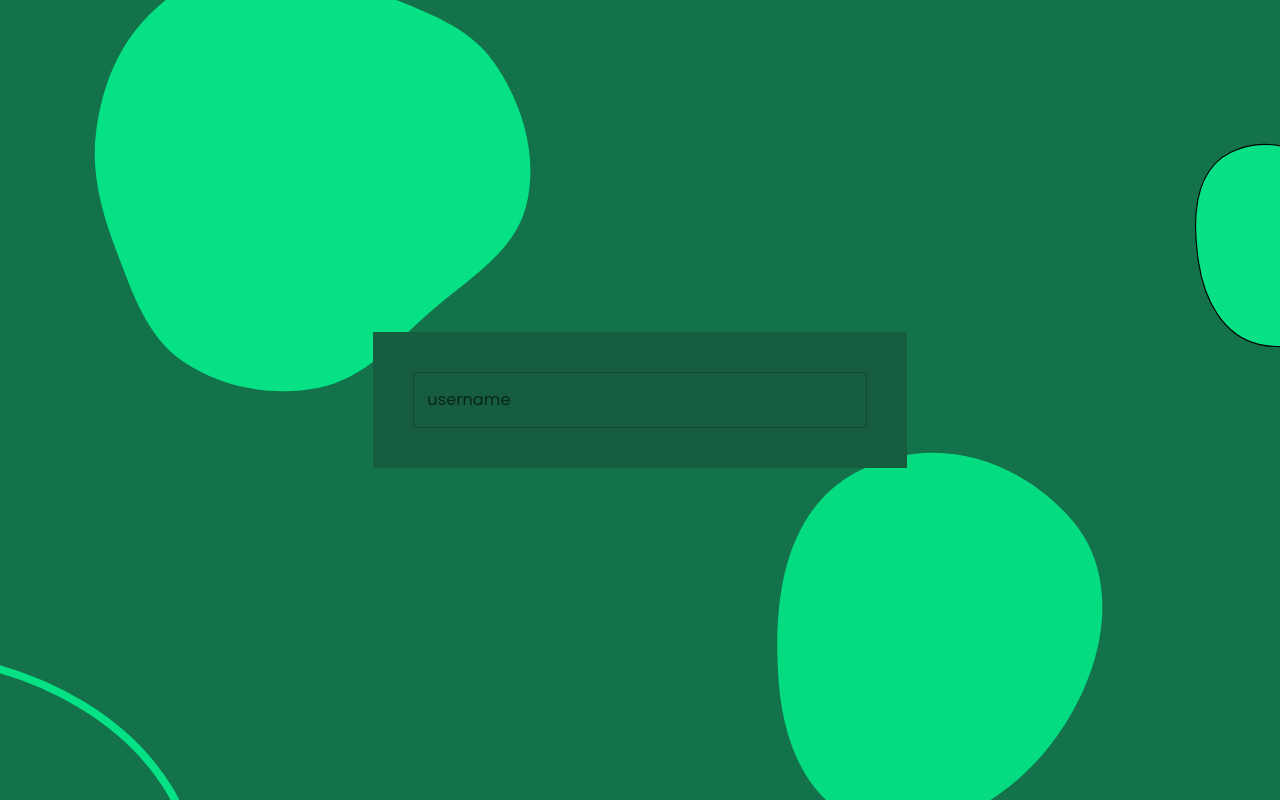
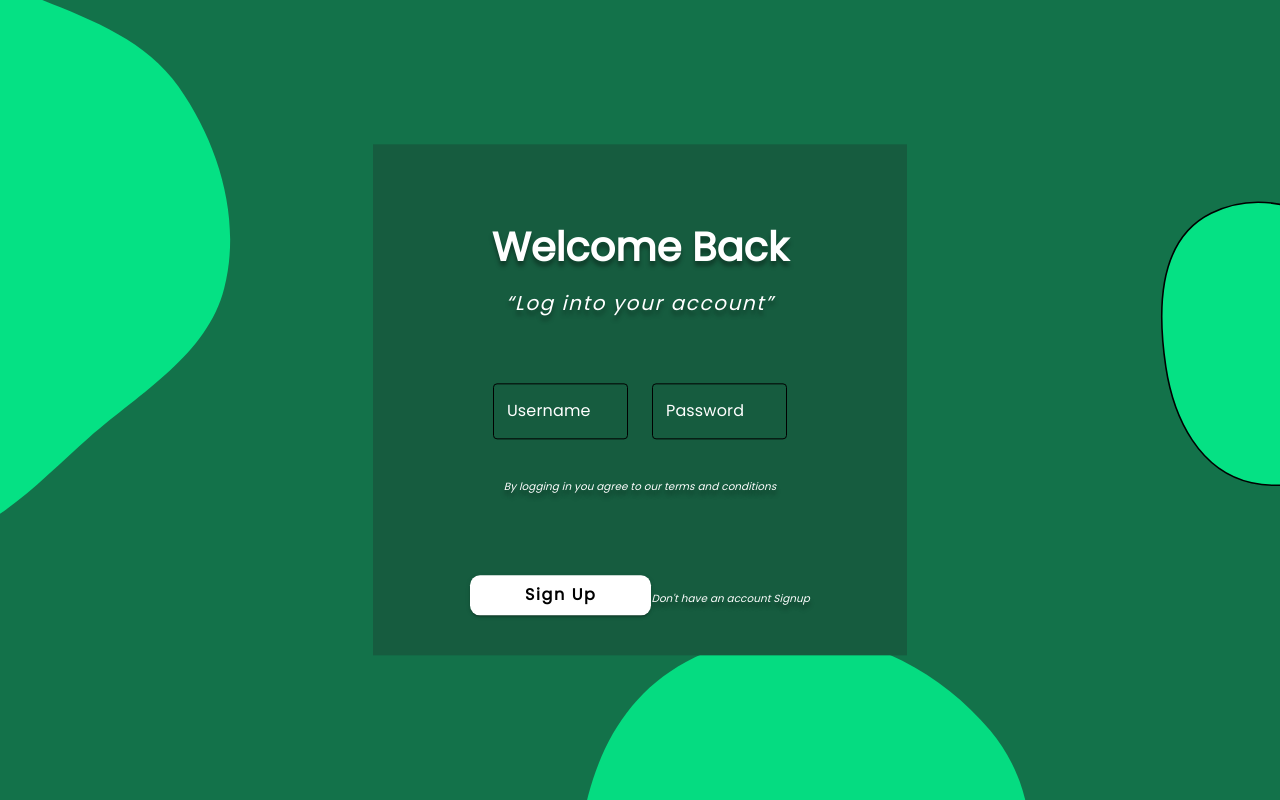
Before and after one commit to EshanTrivedi21/GoSafe, a React (Create React App) app in the folder frontend/: page /login in a window 1280 px wide. Shown: the top 800 px of the page. Built offline with nearby package versions, Linux system fonts and the light colour scheme.

Commit message:
feat: login page done

```diff
--- a/frontend/src/pages/login.js
+++ b/frontend/src/pages/login.js
@@ -1,8 +1,46 @@
 import React from "react";
+import { styled } from "@mui/material/styles";
 import { Theme } from "../assets/theme.js";
-import { Grid, Box, Stack, TextField } from "@mui/material";
+import { Grid, Box, Typography, TextField, Button } from "@mui/material";
+
+const CssTextField = styled(TextField)({
+    label: {
+      color: "#fff",
+    },
+    "&.MuiTextField-root": {
+        backgroundColor: "#165C3F",
+    },
+    "& label.Mui-focused": {
+      color: "#fff",
+    },
+    "& .MuiOutlinedInput-root": {
+      color: "#fff",
+      "& fieldset": {
+        borderColor: "#000",
+      },
+      "&:hover fieldset": {
+        borderColor: "#fff",
+      },
+      "&.Mui-focused fieldset": {
+        borderColor: "#fff",
+      },
+      "& input[type=number]": {
+        "-moz-appearance": "textfield",
+      },
+      "& input[type=number]::-webkit-outer-spin-button": {
+        "-webkit-appearance": "none",
+        margin: 0,
+      },
+      "& input[type=number]::-webkit-inner-spin-button": {
+        "-webkit-appearance": "none",
+        margin: 0,
+      },
+    },
+  });
+
 const Login = () => {
   return (
+    <>
       <Theme>
         <Grid container justifyContent="center">
           <Grid item mobile={12} tablet={8.5} laptop={5}>
@@ -18,22 +56,96 @@ const Login = () => {
                 },
                 my: "50vh",
                 p: 5,
-              py: { mobile: 14, tablet: 5, laptop: 5 },
+                py: { mobile: 20, tablet: 5, laptop: 5 },
                 transform: "translateY(-50%)",
                 overflow: "hidden",
               }}
             >
-            <Stack spacing={3}>
-              <TextField
+              <Typography
+                variant="h3"
+                component="h2"
+                color="primary.contrastText"
+                sx={{
+                  fontWeight: "bold",
+                  textAlign: "center",
+                  mt: { mobile: 2, tablet: 5, laptop: 5 },
+                  mb: 2,
+                  textShadow: "0px 5px 4px rgba(0, 0, 0, 0.36)",
+                  fontSize: "2.5rem",
+                }}
+              >
+                Welcome Back
+              </Typography>
+              <Typography
+                variant="h6"
+                color="primary.contrastText"
+                sx={{
+                  fontStyle: "italic",
+                  letterSpacing: "0.1rem",
+                  textAlign: "center",
+                  textShadow: "0px 5px 4px rgba(0, 0, 0, 0.36)",
+                  mb: 8,
+                }}
+              >
+                “Log into your account”
+              </Typography>
+              <Grid container justifyContent="center" spacing={3}>
+                <Grid item mobile={11} tablet={8.5} laptop={4}>
+                  <CssTextField
                     id="outlined-basic"
-                label="username"
+                    label="Username"
                     variant="outlined"
+                    fullWidth
                   />
-            </Stack>
+                </Grid>
+                <Grid item mobile={11} tablet={8.5} laptop={4}>
+                  <CssTextField
+                    id="outlined-basic"
+                    label="Password"
+                    variant="outlined"
+                    fullWidth
+                  />
+                </Grid>
+              </Grid>
+              <Typography
+                variant="h6"
+                color="primary.contrastText"
+                sx={{
+                  fontStyle: "italic",
+                  fontSize: "0.65rem",
+                  textAlign: "center",
+                  textShadow: "0px 5px 4px rgba(0, 0, 0, 0.36)",
+                  mt: 5,
+                }}
+              > By logging in you agree to our terms and conditions</Typography>
+              <div className="flex flex-col sm:flex-row justify-center items-center mt-20">
+              <Button
+                variant="contained"
+                sx={{
+                  backgroundColor: "custom.main",
+                  color: "custom.contrastText",
+                  width: { mobile: "90%", tablet: "40%", laptop: "40%" },
+                }}
+              >
+                Sign Up
+              </Button>
+              <Typography
+                variant="h6"
+                color="primary.contrastText"
+                sx={{
+                  fontStyle: "italic",
+                  fontSize: "0.65rem",
+                  textAlign: "center",
+                  textShadow: "0px 5px 4px rgba(0, 0, 0, 0.36)",
+                  mt: 1,
+                }}
+              > Don't have an account Signup</Typography>
+              </div>
             </Box>
           </Grid>
         </Grid>
       </Theme>
+    </>
   );
 };
 
--- a/frontend/src/pages/signup.js
+++ b/frontend/src/pages/signup.js
@@ -134,7 +134,7 @@ const Signup = () => {
                   mt: 5,
                 }}
               > By registering you agree to our terms and conditions</Typography>
-              <div className="flex flex-col sm:flex-row justify-center items-center gap-5 mt-20">
+              <div className="flex flex-col sm:flex-row justify-center items-center mt-20">
               <Button
                 variant="contained"
                 sx={{
@@ -145,6 +145,17 @@ const Signup = () => {
               >
                 Sign Up
               </Button>
+              <Typography
+                variant="h6"
+                color="primary.contrastText"
+                sx={{
+                  fontStyle: "italic",
+                  fontSize: "0.65rem",
+                  textAlign: "center",
+                  textShadow: "0px 5px 4px rgba(0, 0, 0, 0.36)",
+                  mt: 1,
+                }}
+              > Already have an account Login</Typography>
               </div>
             </Box>
           </Grid>
```
Lines whose indentation alone changed are shown as unchanged.
